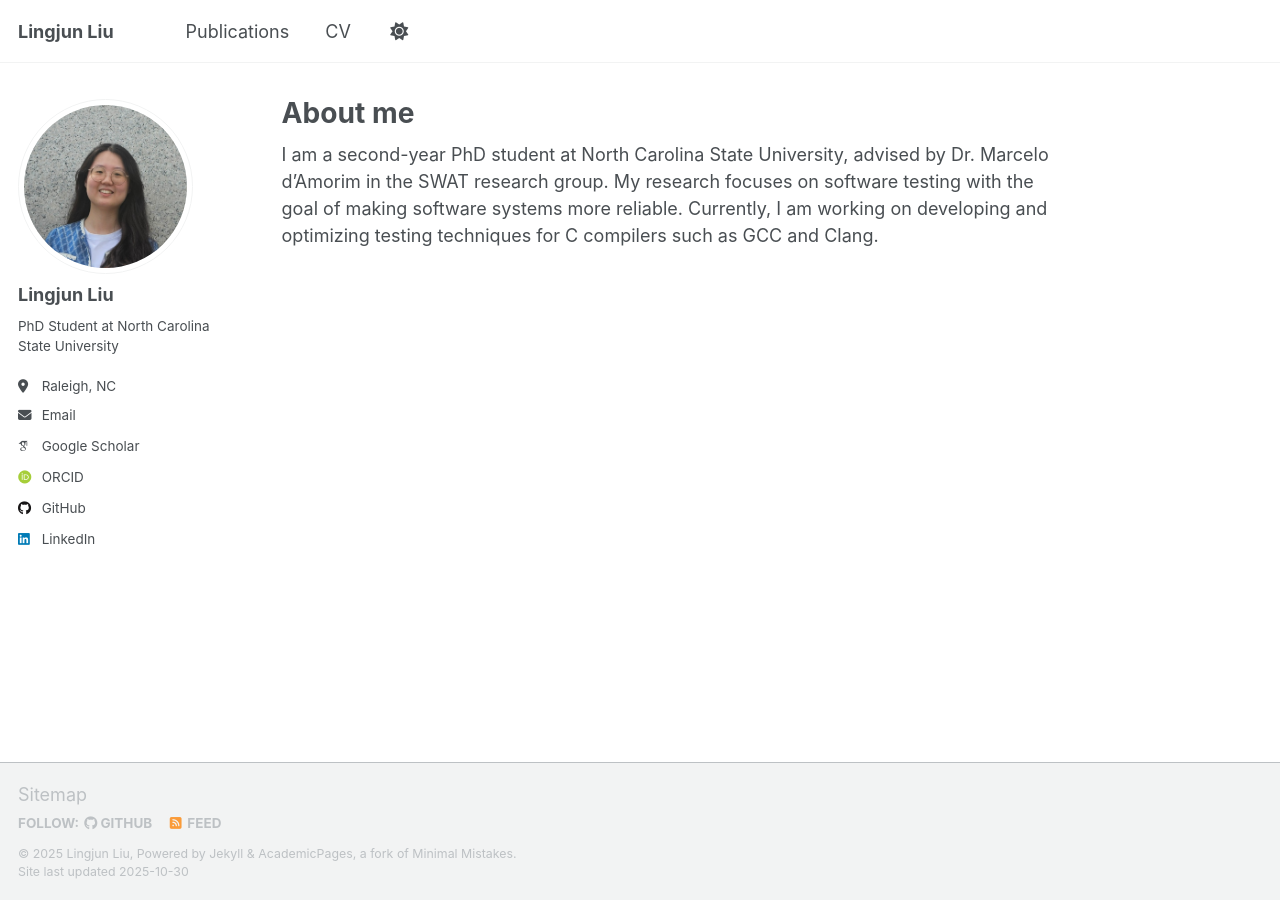
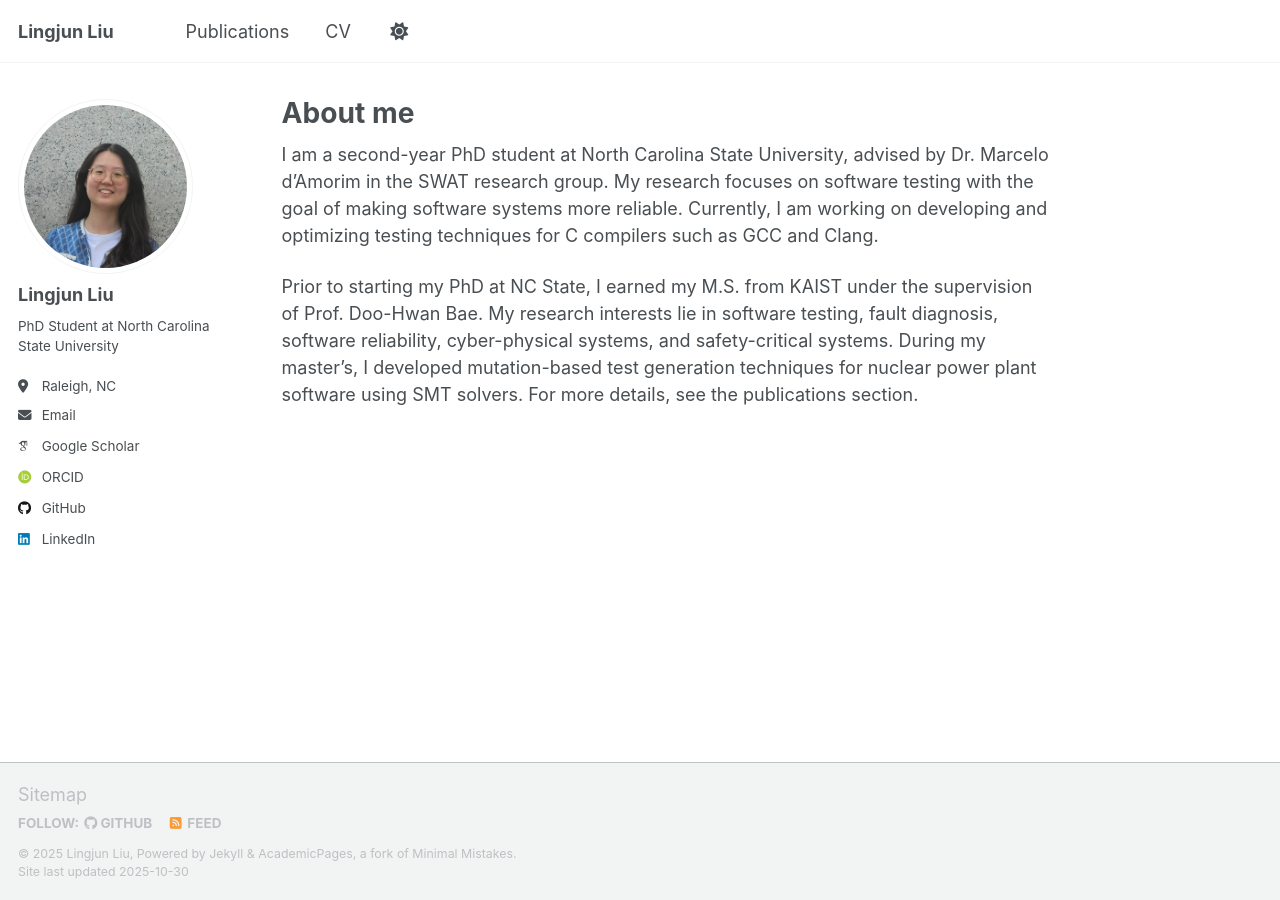
Before and after one commit to lingjunliu/lingjunliu.github.io, a Jekyll site: the page built from _pages/about.md, in a window 1280 px wide. Built offline with Jekyll 4.4.1, drawn with Linux system fonts in a browser that asks for light colours; some web fonts are replaced; a script that is not in the unit is left out.

Commit message:
update intro

```diff
--- a/_pages/about.md
+++ b/_pages/about.md
@@ -8,3 +8,5 @@ redirect_from:
 ---
 I am a second-year PhD student at North Carolina State University, advised by Dr. Marcelo d'Amorim in the SWAT research group. My research focuses on software testing with the goal of making software systems more reliable.
 Currently, I am working on developing and optimizing testing techniques for C compilers such as GCC and Clang.
+
+Prior to starting my PhD at NC State, I earned my M.S. from KAIST under the supervision of Prof. Doo-Hwan Bae. My research interests lie in software testing, fault diagnosis, software reliability, cyber-physical systems, and safety-critical systems. During my master's, I developed mutation-based test generation techniques for nuclear power plant software using SMT solvers. For more details, see the publications section.
```
